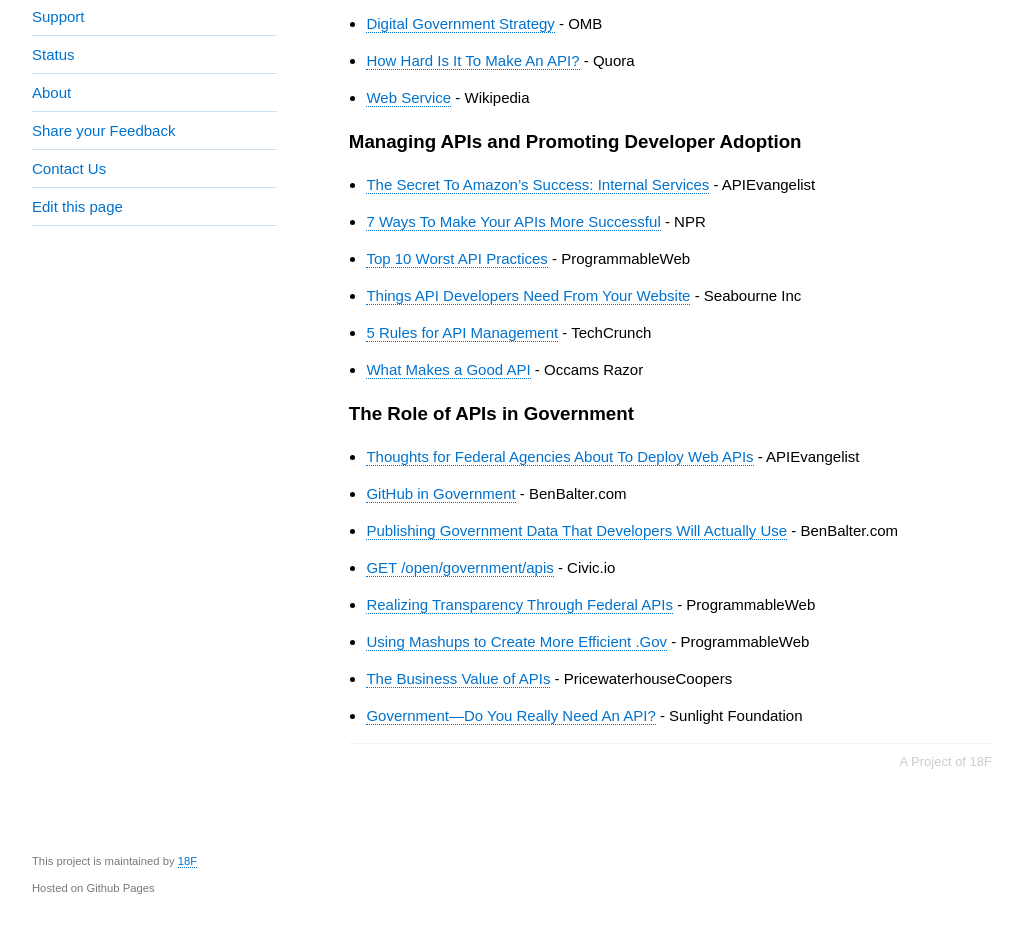
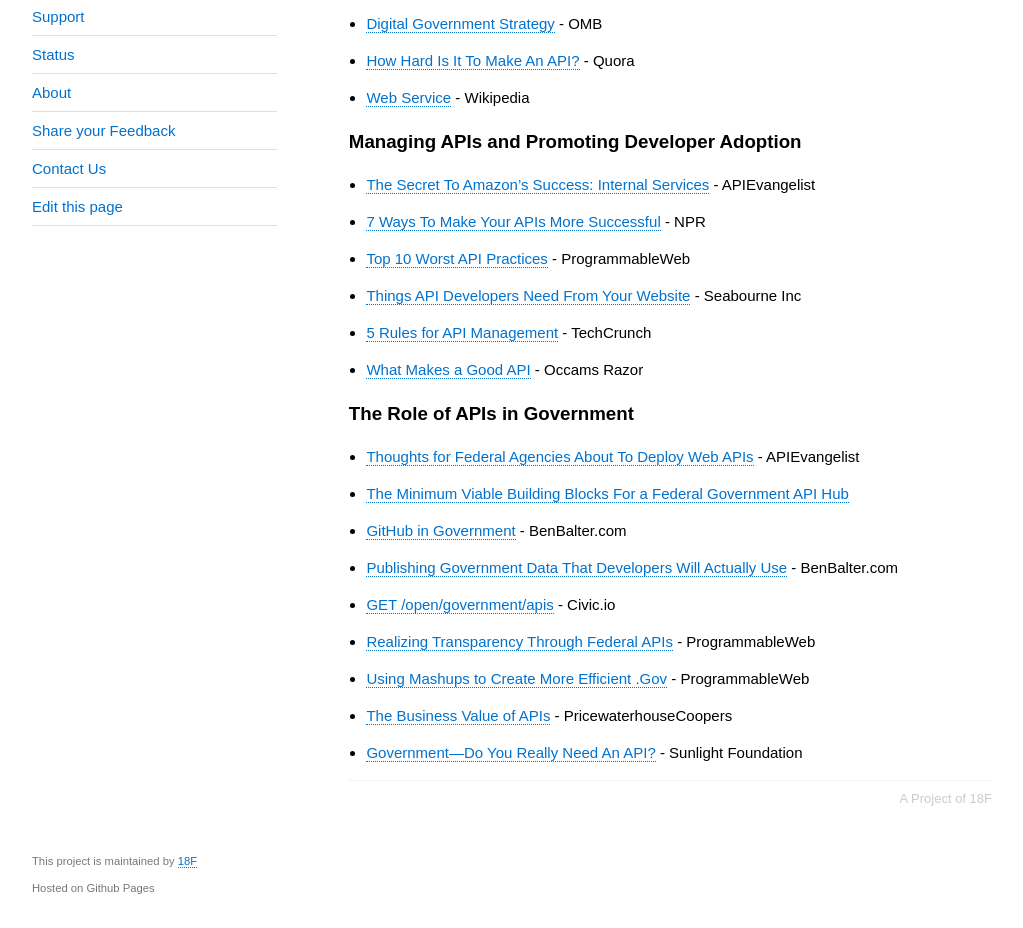
Before and after one commit to 18F/API-All-the-X, a Jekyll site: the page built from pages/recommended_reading.md, in a window 1280 px wide and 1293 px high. Shown: the part 365-1293 px from the top of the window, without its empty margins (128-1151 px from the left). Built offline with Jekyll 4.4.1, drawn with Linux system fonts in a browser that asks for light colours.

Commit message:
adding mvp for api hub

```diff
--- a/pages/recommended_reading.md
+++ b/pages/recommended_reading.md
@@ -25,6 +25,7 @@
 
 ### The Role of APIs in Government
 * [Thoughts for Federal Agencies About To Deploy Web APIs](http://apievangelist.com/2012/06/02/thoughts-for-federal-agencies-about-to-deploy-web-apis/) - APIEvangelist
+* [The Minimum Viable Building Blocks For a Federal Government API Hub](http://www.digitalgov.gov/2014/08/18/the-minimum-viable-building-blocks-for-a-federal-government-api-hub/)
 * [GitHub in Government](http://ben.balter.com/open-source-for-government/#github) - BenBalter.com
 * [Publishing Government Data That Developers Will Actually Use](http://ben.balter.com/2012/06/02/publishing-government-data-that-developers-will-actually-use/) - BenBalter.com
 * [GET /open/government/apis](http://civic.io/2012/02/23/get-opengovernmentapis/) - Civic.io
```
